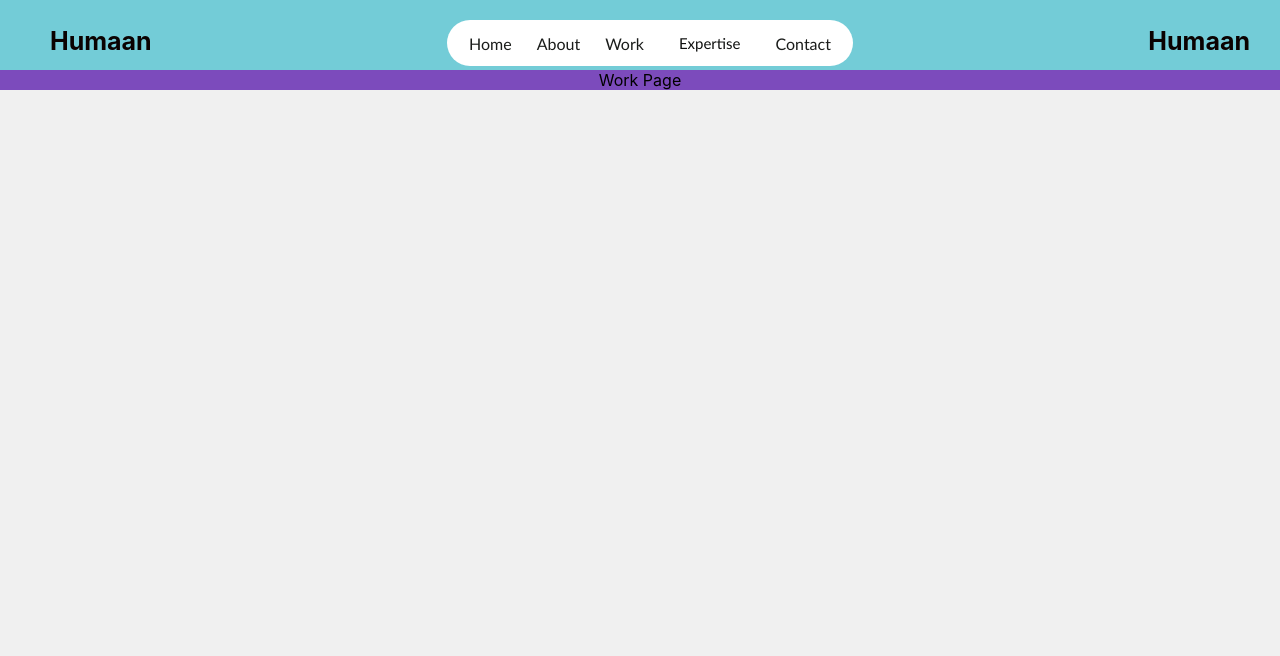
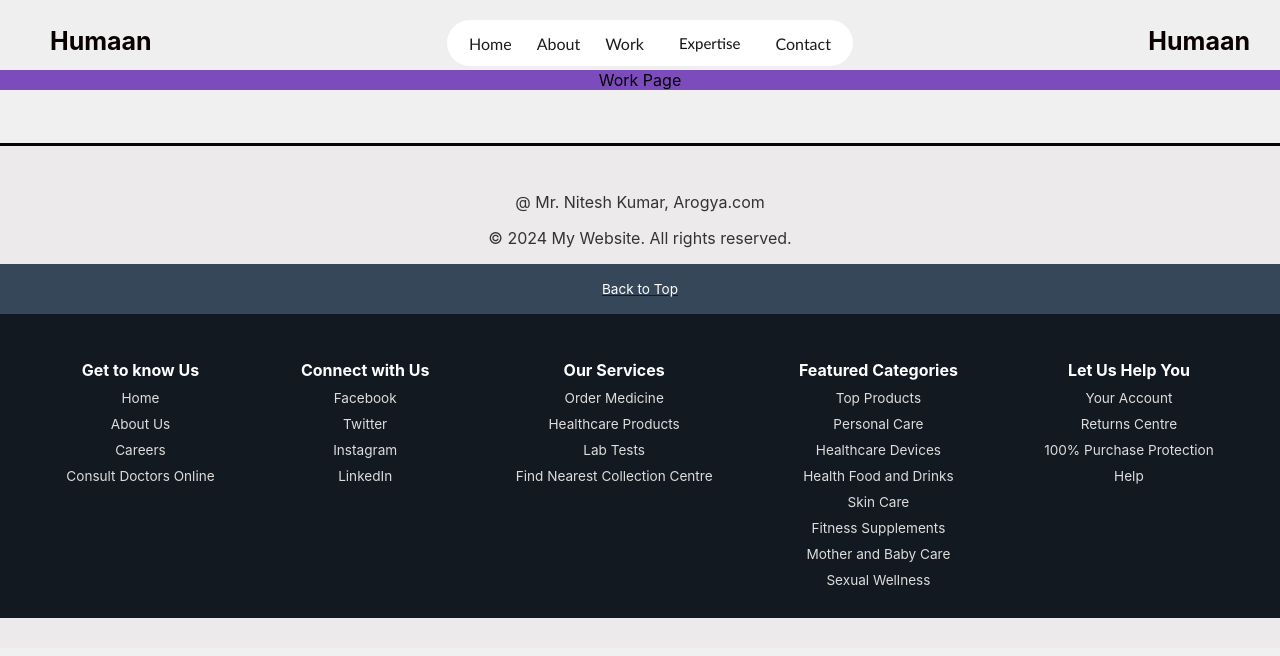
Before and after one commit to NITESH7KUMAR/Project-Wix, a React (Create React App) app: page /Work in a window 1280 px wide. Shown: the top 656 px of the page. Built offline with nearby package versions, Linux system fonts and the light colour scheme.

Commit message:
Adding footer

```diff
--- a/src/Components/About/About.js
+++ b/src/Components/About/About.js
@@ -1,9 +1,12 @@
 import React from 'react';
 import './About.css';
-
+import Footer from '../Footer/Footer.js';
 function About() {
   return (
+    <>
     <div className="about">About page</div>
+    <Footer/>
+    </>
   )
 }
 
--- a/src/Components/Contact/Contact.js
+++ b/src/Components/Contact/Contact.js
@@ -1,9 +1,13 @@
 import React from 'react';
 import'./Contact.css';
+import Footer from '../Footer/Footer';
 
 function Contact() {
   return (
+  <>
     <div className='contact'>Contact Page</div>
+    <Footer/>
+    </>
   )
 }
 
--- /dev/null
+++ b/src/Components/Footer/Footer.css
@@ -0,0 +1,57 @@
+/* General footer styling */
+.footer {
+    background: rgb(236, 234, 234);
+    color: #333;
+    text-align: center;
+    margin-top: 53px;
+    padding-top: 30px;
+    padding-bottom: 30px;
+    border-top: 3px solid rgb(6, 5, 5);
+}
+
+/* Back to Top Panel */
+.foot-panel1 {
+    background-color: #37475a;
+    color: white;
+    height: 50px;
+    display: flex;
+    justify-content: center;
+    align-items: center;
+    font-size: 0.85rem;
+    cursor: pointer;
+}
+
+/* Main Footer Panel */
+.foot-panel2 {
+    background-color: #131921;
+    color: white;
+    padding: 30px 0;
+    display: flex;
+    justify-content: space-evenly;
+    flex-wrap: wrap;
+    gap: 20px;
+}
+
+/* List styling within the Footer */
+.foot-panel2 ul {
+    margin: 0;
+    padding: 0;
+    list-style: none;
+}
+
+.foot-panel2 ul p {
+    font-weight: bold;
+    margin-bottom: 10px;
+}
+
+.foot-panel2 ul a {
+    display: block;
+    font-size: 0.85rem;
+    margin-top: 10px;
+    color: #dddddd;
+    text-decoration: none;
+}
+
+.foot-panel2 ul a:hover {
+    color: #ffffff;
+}
--- /dev/null
+++ b/src/Components/Footer/Footer.js
@@ -0,0 +1,64 @@
+import React from 'react';
+import './Footer.css';
+
+const Footer = () => {
+    return (
+        <div className="footer">
+            <p>@ Mr. Nitesh Kumar, Arogya.com</p>
+            <p>© 2024 My Website. All rights reserved.</p>
+
+            <footer>
+                <a href="*">
+                    <div className="foot-panel1" style={{ cursor: 'pointer' }}>
+                        Back to Top
+                    </div>
+                </a>
+
+                <div className="foot-panel2">
+                    <ul>
+                        <p>Get to know Us</p>
+                        <a href="#home">Home</a>
+                        <a href="#about-us">About Us</a>
+                        <a href="#careers">Careers</a>
+                        <a href="#consult-doctors">Consult Doctors Online</a>
+                    </ul>
+                    <ul>
+                        <p>Connect with Us</p>
+                        <a href="#facebook">Facebook</a>
+                        <a href="#twitter">Twitter</a>
+                        <a href="#instagram">Instagram</a>
+                        <a href="#linkedin">LinkedIn</a>
+                    </ul>
+                    <ul>
+                        <p>Our Services</p>
+                        <a href="#order-medicine">Order Medicine</a>
+                        <a href="#healthcare-products">Healthcare Products</a>
+                        <a href="#lab-tests">Lab Tests</a>
+                        <a href="#collection-centre">Find Nearest Collection Centre</a>
+                    </ul>
+                    <ul>
+                        <p>Featured Categories</p>
+                        <a href="#top-products">Top Products</a>
+                        <a href="#personal-care">Personal Care</a>
+                        <a href="#healthcare-devices">Healthcare Devices</a>
+                        <a href="#health-food">Health Food and Drinks</a>
+                        <a href="#skin-care">Skin Care</a>
+                        <a href="#fitness-supplements">Fitness Supplements</a>
+                        <a href="#mother-baby-care">Mother and Baby Care</a>
+                        <a href="#sexual-wellness">Sexual Wellness</a>
+                    </ul>
+                    <ul>
+                        <p>Let Us Help You</p>
+                        <a href="#your-account">Your Account</a>
+                        <a href="#returns">Returns Centre</a>
+                        <a href="#purchase-protection">100% Purchase Protection</a>
+                        <a href="#help">Help</a>
+                    </ul>
+                </div>
+            </footer>
+
+        </div>
+    );
+};
+
+export default Footer;
--- a/src/Components/Home/Hcarousel.css
+++ b/src/Components/Home/Hcarousel.css
@@ -9,6 +9,7 @@
     margin: auto;
     overflow: hidden;
     position: relative;
+
   }
 
   .container1 {
@@ -16,6 +17,7 @@
     overflow: hidden;
     display: flex;
     flex-direction: row;
+
   }
 
   .slides1 {
--- a/src/Components/Home/Home.css
+++ b/src/Components/Home/Home.css
@@ -2,7 +2,7 @@
 
 .home {
     text-align: center;
-    background-color: #f0f0f0;
+    background-color: #f0efef;
 }
 
 .home h1 {
@@ -133,14 +133,20 @@ cursor:pointer;
 }
 
 .Hcarousel{
-    background-color: rgb(184, 219, 184,09);
+    position: relative;
+    background-color: rgb(184, 219, 184,0.9);
     border-bottom-right-radius: 12%;
     border-bottom-left-radius: 12%;
     padding-top: 10px;
+    z-index: 1;
 }
 
 .Hcarousel h1{
     font-size: 4em;
+}
+.Footer{
+    z-index: 0;
+    position: relative;
 }
 
 /* Responsive styles */
--- a/src/Components/Home/Home.js
+++ b/src/Components/Home/Home.js
@@ -1,6 +1,7 @@
 import React from 'react';
 import './Home.css';
 import Hcarousel from './Hcarousel';
+import Footer from '../Footer/Footer';
 import {
   img1, img2, img3, img4, img5,
   img6
@@ -55,9 +56,10 @@ function Home() {
           <h1>What's New</h1>
           <Hcarousel/>
         </div>
-
-          <h1>Footer</h1>
-      </div>
+        <div className='Footer'>
+        <Footer/>
+        </div>
+    </div>
 
   );
 
--- a/src/Components/Navbar/Navbar.css
+++ b/src/Components/Navbar/Navbar.css
@@ -6,7 +6,7 @@ body{
    }
 
 .header {
-    background-color: rgb(115, 204, 215);;
+    background-color: #f0efef;
     padding: 10px;
     text-align: center;
     height: 50px;
--- a/src/Components/Work/Work.js
+++ b/src/Components/Work/Work.js
@@ -1,8 +1,12 @@
 import React from 'react'
 import './Work.css'
+import Footer from '../Footer/Footer.js';
 function Work() {
   return (
+    <>
     <div className='work'>Work Page</div>
+    <Footer/>
+    </>
   )
 }
 
```
